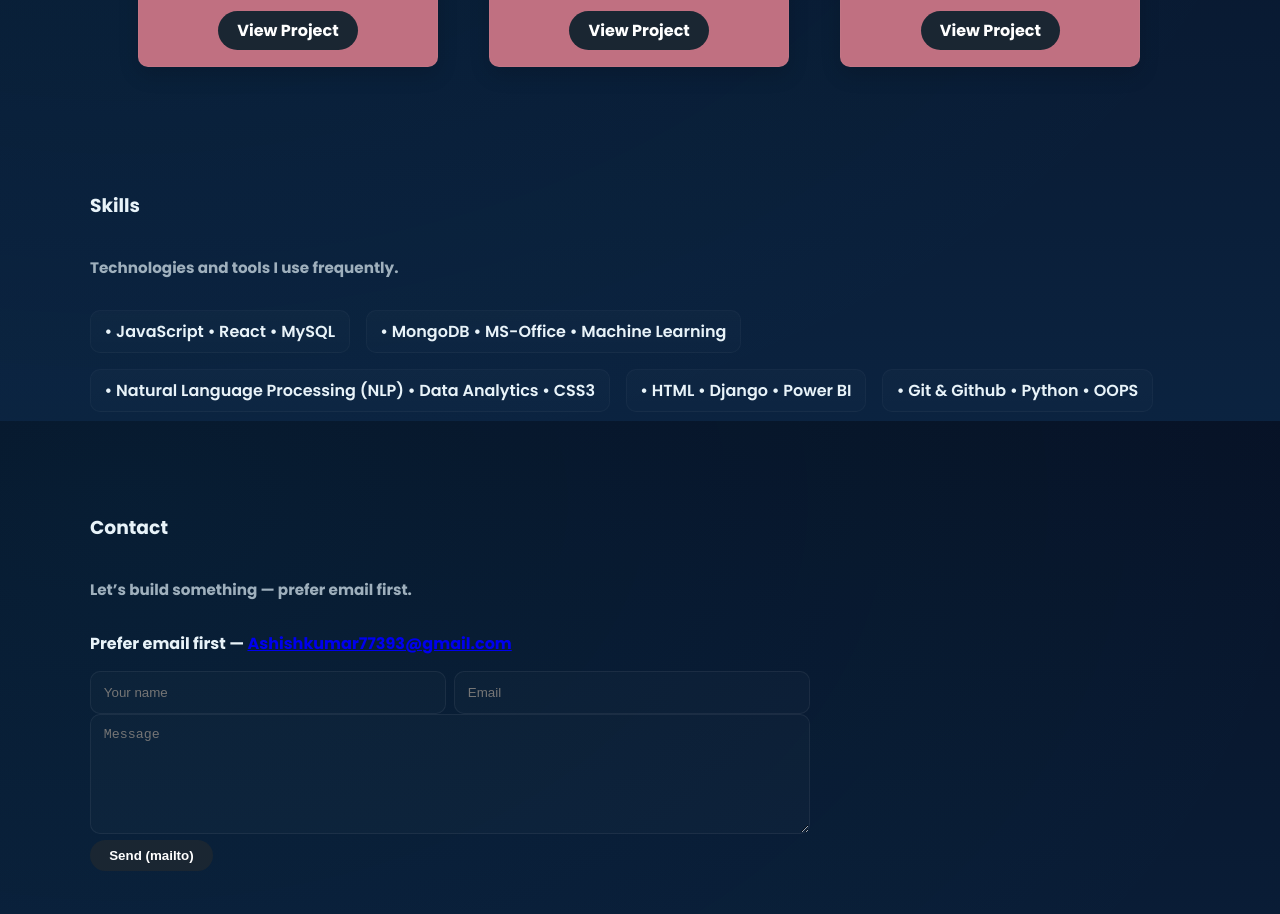
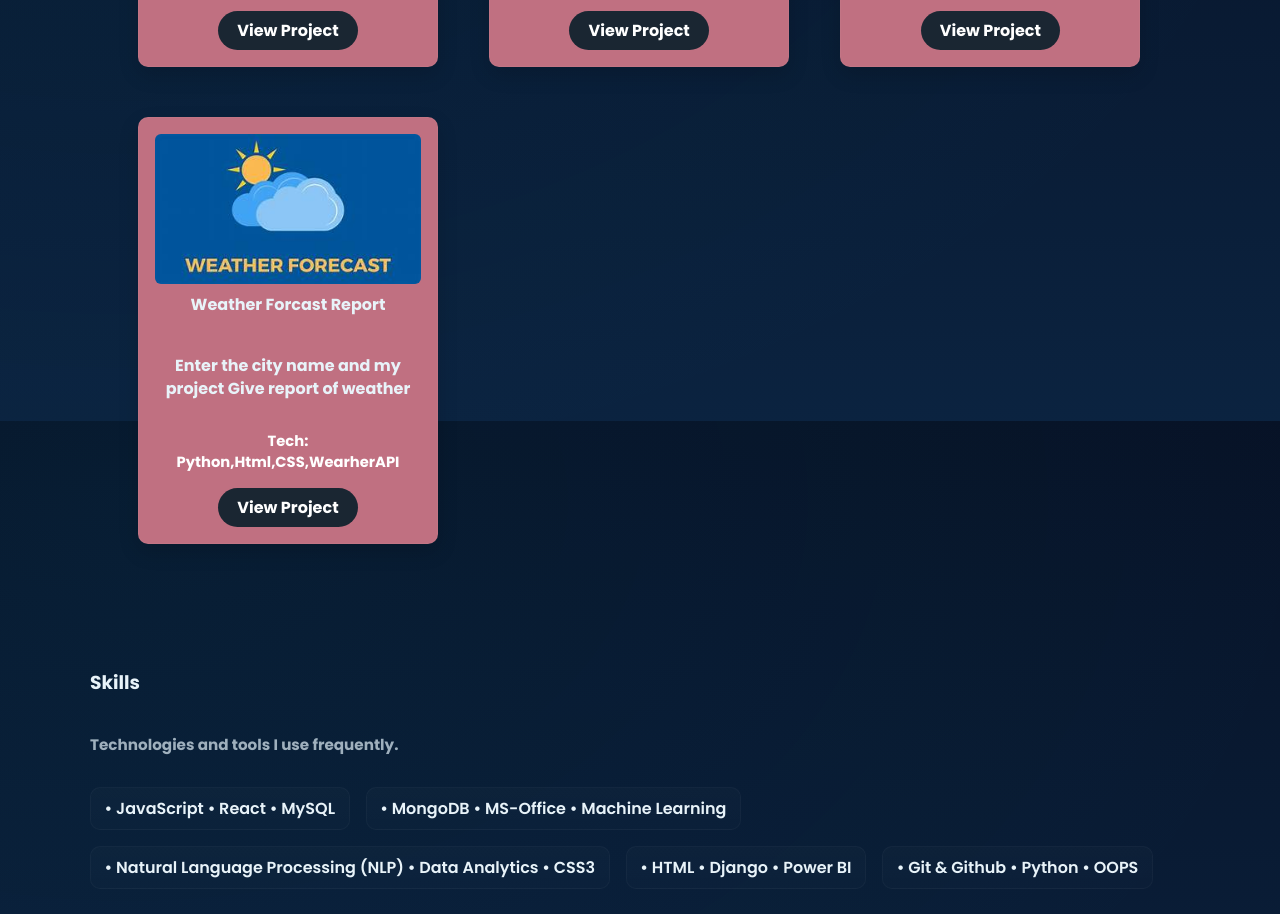
Before and after one commit to Ashish77393/Ashish_portfolio, a website: page index.html in a window 1280 px wide. Shown: the part 1979-2893 px from the top of the page. Drawn offline with Linux system fonts and the light colour scheme.

Commit message:
add new project

```diff
--- a/index.html
+++ b/index.html
@@ -221,6 +221,28 @@
               >
             </div>
           </article>
+
+          <article class="project">
+            <img
+              src="images/weather.jpg"
+              alt="spam project"
+              style="width: 100%; border-radius: 6px; margin-bottom: 0.6rem"
+            />
+            <h4>Weather Forcast Report</h4>
+            <p>Enter the city name and my project Give report of weather</p>
+            <p class="meta">
+              <strong>Tech</strong>: Python,Html,CSS,WearherAPI
+            </p>
+            <div class="project-links">
+              <a
+                class="btn"
+                target="_blank"
+                rel="noopener noreferrer"
+                href="https://weatherapp-b0ez.onrender.com/"
+                >View Project</a
+              >
+            </div>
+          </article>
         </div>
       </section>
 
```
Also changed, not shown: images/weather.jpg (added).
